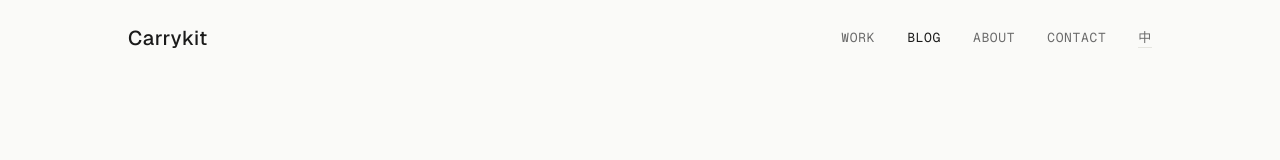
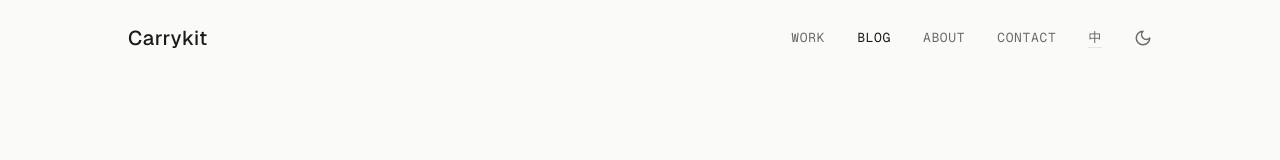
Before and after one commit to lidada64/carrykit-blog, a Next.js app: page /blog in a window 1280 px wide. Shown: the top 160 px of the page. Built offline with nearby package versions, Linux system fonts and the light colour scheme; no server answers; the database is empty.

Commit message:
feat: implement dark mode with next-themes and smooth transition

```diff
--- a/package.json
+++ b/package.json
@@ -19,6 +19,7 @@
     "highlight.js": "^11.11.1",
     "iron-session": "^8.0.4",
     "next": "16.2.10",
+    "next-themes": "^0.4.6",
     "react": "19.2.4",
     "react-dom": "19.2.4",
     "react-markdown": "^10.1.0",
--- a/src/app/layout.tsx
+++ b/src/app/layout.tsx
@@ -3,6 +3,7 @@ import { fontVariables } from "@/config/fonts";
 import { site } from "@/config/site";
 import { en } from "@/i18n/en";
 import { LocaleProvider } from "@/i18n";
+import { ThemeProvider } from "next-themes";
 import "@/styles/globals.css";
 
 /** SEO 基础(M3-8):metadataBase 供 OG/sitemap 生成绝对 URL;文案单源引自英文字典 */
@@ -19,9 +20,11 @@ export default function RootLayout({
   children: React.ReactNode;
 }>) {
   return (
-    <html lang="en" className={`${fontVariables} h-full antialiased`}>
+    <html lang="en" className={`${fontVariables} h-full antialiased`} suppressHydrationWarning>
       <body className="min-h-full flex flex-col">
-        <LocaleProvider>{children}</LocaleProvider>
+        <ThemeProvider attribute="data-theme" defaultTheme="system" enableSystem>
+          <LocaleProvider>{children}</LocaleProvider>
+        </ThemeProvider>
       </body>
     </html>
   );
--- a/src/components/layout/nav.tsx
+++ b/src/components/layout/nav.tsx
@@ -2,6 +2,8 @@
 
 import Link from "next/link";
 import { usePathname } from "next/navigation";
+import { useEffect, useState } from "react";
+import { useTheme } from "next-themes";
 import { TextRoll } from "@/components/motion/text-roll";
 import { site } from "@/config/site";
 import { useLocale, useT, type TKey } from "@/i18n";
@@ -17,6 +19,13 @@ export function Nav() {
   const pathname = usePathname();
   const { locale, setLocale } = useLocale();
   const t = useT();
+  const { setTheme, resolvedTheme } = useTheme();
+  const [mounted, setMounted] = useState(false);
+
+  useEffect(() => {
+    const timer = setTimeout(() => setMounted(true), 0);
+    return () => clearTimeout(timer);
+  }, []);
 
   return (
     <header className="mx-auto w-full max-w-[1120px] px-6 lg:px-12">
@@ -58,6 +67,22 @@ export function Nav() {
           >
             {locale === "en" ? "中" : "EN"}
           </button>
+          <button
+            type="button"
+            onClick={() => setTheme(resolvedTheme === "dark" ? "light" : "dark")}
+            aria-label="Toggle theme"
+            className="cursor-pointer text-muted hover:text-foreground flex items-center justify-center"
+          >
+            {mounted ? (
+              resolvedTheme === "dark" ? (
+                <svg className="w-[18px] h-[18px]" xmlns="http://www.w3.org/2000/svg" viewBox="0 0 24 24" fill="none" stroke="currentColor" strokeWidth="2" strokeLinecap="round" strokeLinejoin="round"><circle cx="12" cy="12" r="4"/><path d="M12 2v2"/><path d="M12 20v2"/><path d="m4.93 4.93 1.41 1.41"/><path d="m17.66 17.66 1.41 1.41"/><path d="M2 12h2"/><path d="M20 12h2"/><path d="m6.34 17.66-1.41 1.41"/><path d="m19.07 4.93-1.41 1.41"/></svg>
+              ) : (
+                <svg className="w-[18px] h-[18px]" xmlns="http://www.w3.org/2000/svg" viewBox="0 0 24 24" fill="none" stroke="currentColor" strokeWidth="2" strokeLinecap="round" strokeLinejoin="round"><path d="M12 3a6 6 0 0 0 9 9 9 9 0 1 1-9-9Z"/></svg>
+              )
+            ) : (
+              <div className="w-[18px] h-[18px]" />
+            )}
+          </button>
         </div>
       </nav>
     </header>
--- a/src/i18n/en.ts
+++ b/src/i18n/en.ts
@@ -24,6 +24,8 @@ export const en = {
     backToBlog: "Back to blog",
     comingSoon: "Coming soon.",
     home: "Home",
+    themeDark: "Dark",
+    themeLight: "Light",
   },
   blog: {
     title: "Blog",
--- a/src/i18n/zh.ts
+++ b/src/i18n/zh.ts
@@ -22,6 +22,8 @@ export const zh: Dictionary = {
     backToBlog: "返回博客列表",
     comingSoon: "建设中。",
     home: "首页",
+    themeDark: "暗",
+    themeLight: "明",
   },
   blog: {
     title: "博客",
--- a/src/styles/globals.css
+++ b/src/styles/globals.css
@@ -16,12 +16,15 @@
 
 /*
  * 暗色模式预留(V2):取消注释并覆写同名 token 即可,组件零改动。
- * [data-theme="dark"] {
- *   --background: #0f0f0e;
- *   --foreground: #ededed;
- *   ...
- * }
  */
+[data-theme="dark"] {
+  --background: #0f0f0e;
+  --foreground: #ededed;
+  --muted: #a3a3a3;
+  --border: #333333;
+  --accent: #4f6bff;
+  --revealer: oklch(0.7689 0.004 247.87);
+}
 
 @theme inline {
   /* 色板映射:生成 bg-background / text-foreground / text-muted / border-border / text-accent 等 */
@@ -80,4 +83,5 @@ body {
   /* 与 --text-body 档保持一致(@theme inline 变量不输出到运行时,此处写字面量) */
   font-size: 1rem;
   line-height: 1.7;
+  transition: background-color 0.4s ease, color 0.4s ease;
 }
```
Also changed, not shown: 1 other file (tests, documents, lock files or other folders).
